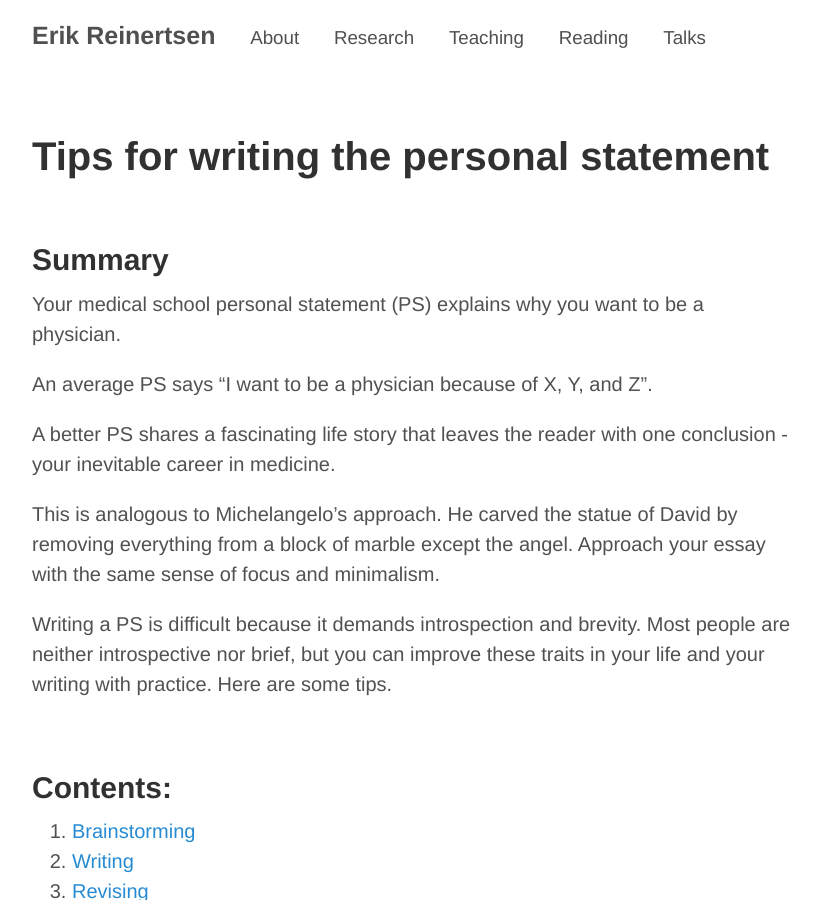
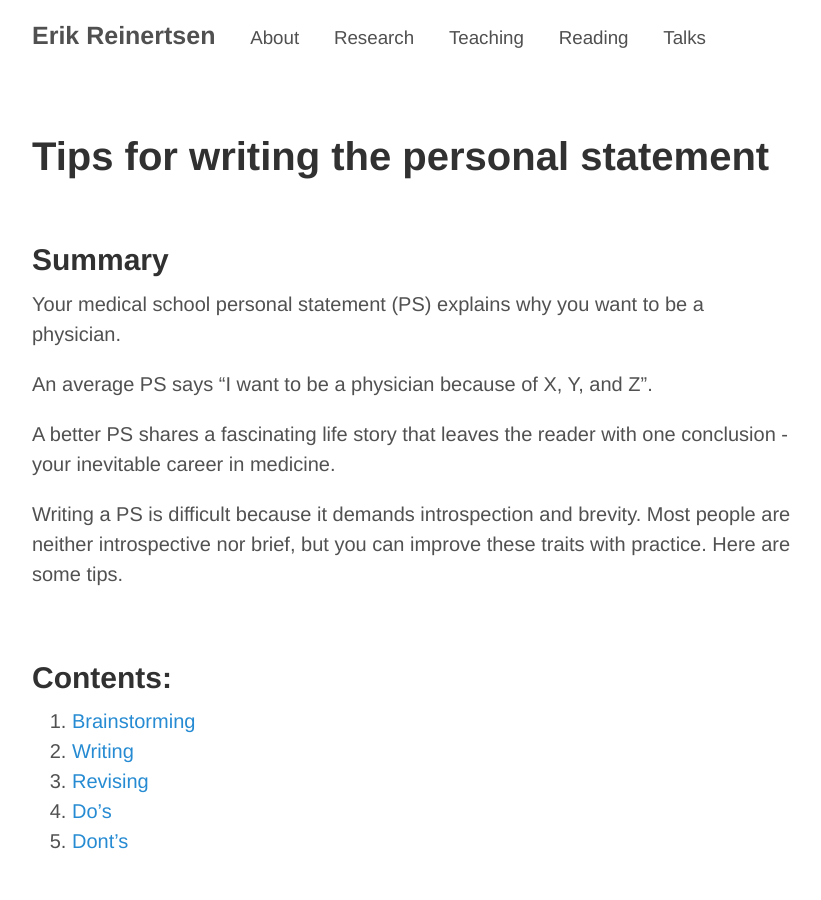
Before and after one commit to erikr/erikr.github.io, a Jekyll site: the page built from _posts/2015-05-23-tips-for-writing-med-ps.md, in a window 1280 px wide and 900 px high. Shown: the whole window, without its empty margins (228-1049 px from the left). Built offline with Jekyll 4.4.1, drawn with Linux system fonts in a browser that asks for light colours; nearby versions of some CDN libraries.

Commit message:
revised PS post

```diff
--- a/_posts/2015-05-23-tips-for-writing-med-ps.md
+++ b/_posts/2015-05-23-tips-for-writing-med-ps.md
@@ -12,9 +12,7 @@
 
 A better PS shares a fascinating life story that leaves the reader with one conclusion - your inevitable career in medicine.
 
-This is analogous to Michelangelo's approach. He carved the statue of David by removing everything from a block of marble except the angel. Approach your essay with the same sense of focus and minimalism.
-
-Writing a PS is difficult because it demands introspection and brevity. Most people are neither introspective nor brief, but you can improve these traits in your life and your writing with practice. Here are some tips.
+Writing a PS is difficult because it demands introspection and brevity. Most people are neither introspective nor brief, but you can improve these traits with practice. Here are some tips.
 
 <br>
 
```
